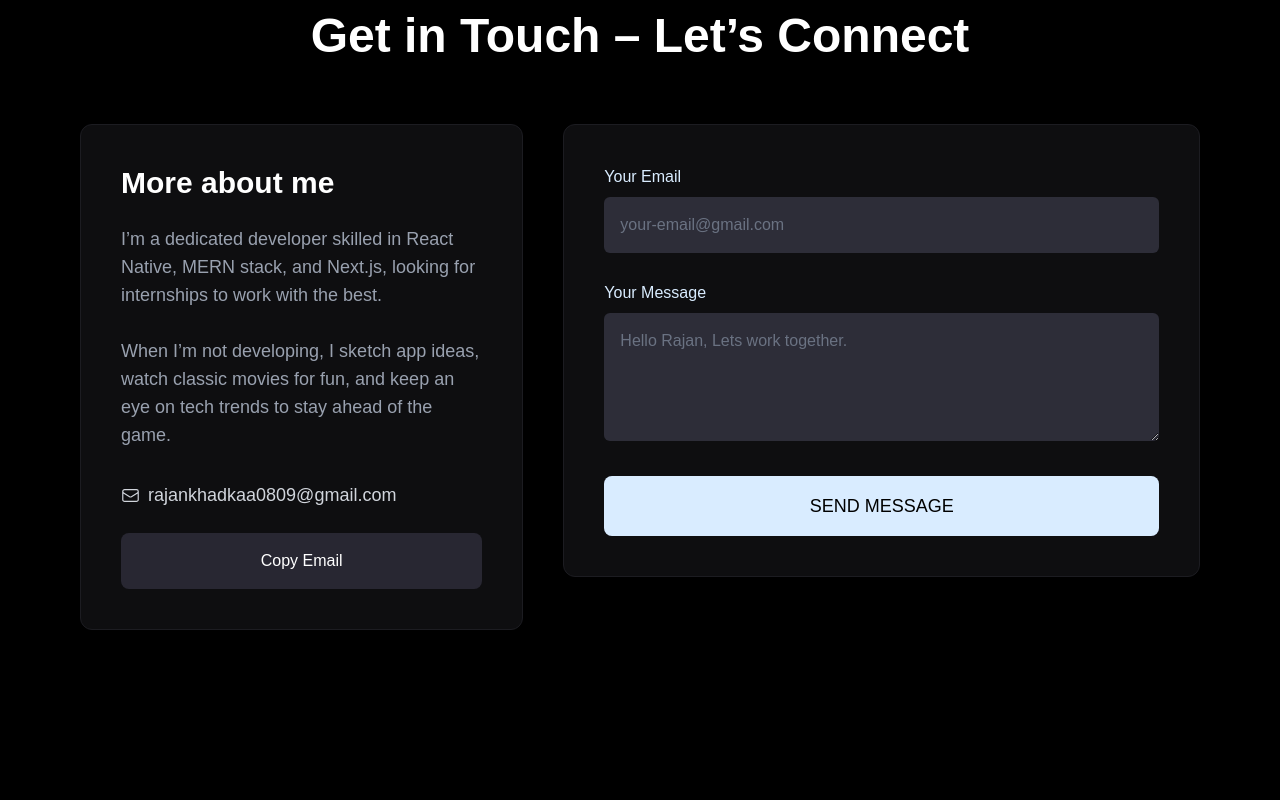
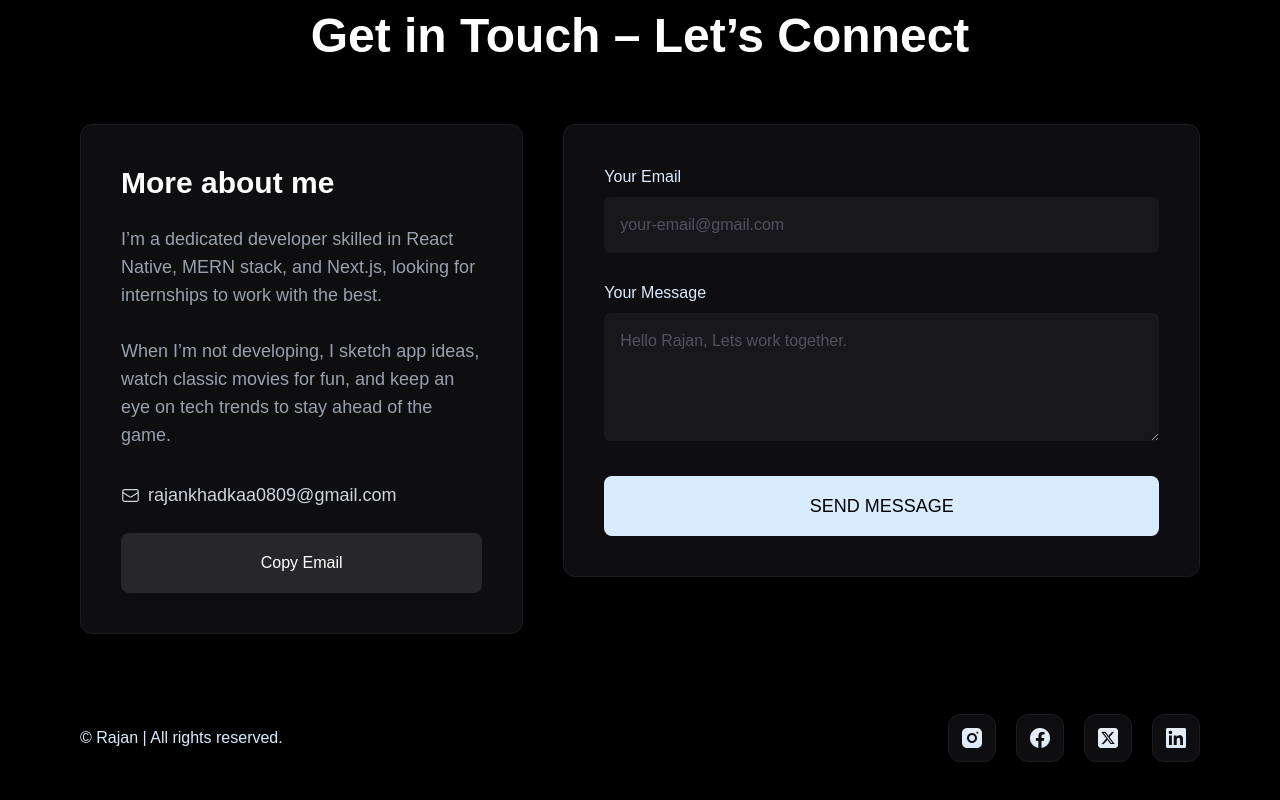
Before and after one commit to rajan-khadkaa/portfolio-v2-2025, a React (Vite) app: page / in a window 1280 px wide. Shown: the part 4898-5698 px from the top of the page. Before the commit the page ends 5528 px from the top, so only its background shows below. Built offline with nearby package versions, Linux system fonts and the light colour scheme; no server answers; a web font is replaced by a local one.

Commit message:
contact section edit and footer added

```diff
--- a/package.json
+++ b/package.json
@@ -10,6 +10,7 @@
     "preview": "vite preview"
   },
   "dependencies": {
+    "@emailjs/browser": "^4.4.1",
     "@gsap/react": "^2.1.2",
     "@heroicons/react": "^2.2.0",
     "@react-three/drei": "^10.0.6",
--- a/src/App.jsx
+++ b/src/App.jsx
@@ -7,6 +7,7 @@ import Skills from "./sections/Skills";
 import Contact from "./sections/Contact";
 // import Scene from "./components/Scene";
 import HeroTexts from "./components/HeroTexts";
+import Footer from "./sections/Footer";
 
 const App = () => {
   const [show, setShow] = useState(true);
@@ -26,6 +27,7 @@ const App = () => {
       <Workprocess />
       <Skills />
       <Contact />
+      <Footer />
     </div>
   );
 };
--- a/src/components/BentoLink.jsx
+++ b/src/components/BentoLink.jsx
@@ -1,10 +1,7 @@
-import React, { useEffect } from "react";
+import React from "react";
 import { FaArrowUp, FaGithub } from "react-icons/fa6";
 
 const BentoLink = ({ github, demo, hover, gitlink }) => {
-  useEffect(() => {
-    console.log("received boolean: ", gitlink);
-  }, []);
   return (
     <div className="top-icons-div  flex gap-2 justify-center items-center absolute z-20 p-3 bg-black right-0 top-0 rounded-bl-4xl  ">
       {gitlink && (
--- a/src/constants/index.js
+++ b/src/constants/index.js
@@ -360,18 +360,22 @@ const socialImgs = [
   {
     name: "insta",
     imgPath: "/images/insta.png",
+    url: "https://www.instagram.com",
   },
   {
     name: "fb",
     imgPath: "/images/fb.png",
+    url: "https://www.facebook.com",
   },
   {
     name: "x",
     imgPath: "/images/x.png",
+    url: "https://www.x.com",
   },
   {
     name: "linkedin",
     imgPath: "/images/linkedin.png",
+    url: "https://www.linkedin.com",
   },
 ];
 
--- a/src/sections/Contact.jsx
+++ b/src/sections/Contact.jsx
@@ -2,6 +2,7 @@ import React, { useRef, useState } from "react";
 import TitleHeader from "../components/TitleHeader";
 import profImage from "/images/profile/profile.png";
 import { EnvelopeIcon, HomeIcon } from "@heroicons/react/24/outline";
+import emailjs from "@emailjs/browser";
 
 const Contact = () => {
   const formRef = useRef(null);
@@ -27,7 +28,21 @@ const Contact = () => {
 
   const handleSubmit = async (e) => {
     e.preventDefault();
-    setLoading(true); // Show loading state
+    setLoading(true);
+    try {
+      await emailjs.sendForm(
+        import.meta.env.VITE_APP_EMAILJS_SERVICE_ID,
+        import.meta.env.VITE_APP_EMAILJS_TEMPLATE_ID,
+        formRef.current,
+        import.meta.env.VITE_APP_EMAILJS_PUBLIC_KEY
+      );
+      setForm({ email: "", message: "" });
+      alert("Email sent successfully.");
+    } catch (error) {
+      console.log("EmailJS Error: ", error);
+    } finally {
+      setLoading(false);
+    }
   };
   return (
     <section id="contact" className="flex-center section-padding">
@@ -68,8 +83,8 @@ const Contact = () => {
                 </div>
               </div>
               <button className="w-full mt-6" onClick={handleEmailCopy}>
-                <div className="px-4 py-4 rounded-lg bg-black-200 hover:bg-gray-700 flex justify-center items-center relative cursor-pointer overflow-hidden group ">
-                  <div className="bg-circle" />
+                <div className="px-4 py-4 rounded-lg border-2 border-zinc-800 hover:border-zinc-700  bg-zinc-800 hover:bg-zinc-700 transition-colors duration-200 flex justify-center items-center relative cursor-pointer overflow-hidden group ">
+                  {/* <div className="bg-circle" /> */}
                   <p className="text">
                     {copied ? "Email Copied!" : "Copy Email"}
                   </p>
@@ -94,7 +109,7 @@ const Contact = () => {
                 <div>
                   <label htmlFor="email">Your Email</label>
                   <input
-                    className="placeholder-gray-500 "
+                    className="placeholder-zinc-600 bg-zinc-900"
                     type="email"
                     id="email"
                     name="email"
@@ -108,7 +123,7 @@ const Contact = () => {
                 <div>
                   <label htmlFor="message">Your Message</label>
                   <textarea
-                    className="placeholder-gray-500 "
+                    className="placeholder-zinc-600 bg-zinc-900"
                     id="message"
                     name="message"
                     value={form.message}
@@ -119,7 +134,7 @@ const Contact = () => {
                   />
                 </div>
 
-                <button type="submit">
+                <button type="submit" disabled={loading}>
                   <div className="cta-button group">
                     <div className="bg-circle" />
                     <p className="text">
--- /dev/null
+++ b/src/sections/Footer.jsx
@@ -0,0 +1,34 @@
+import React from "react";
+import { socialImgs } from "../constants";
+import { ArrowUpIcon } from "@heroicons/react/16/solid";
+
+const Footer = () => {
+  return (
+    <footer className="footer">
+      <div className="flex-wrap w-full flex justify-between">
+        {/* <div className="footer-container border-2"> */}
+        <div className="flex items-center justify-center md:justify-baseline min-w-fit">
+          <p>©{new Date().getFullYear} Rajan | All rights reserved.</p>
+        </div>
+        <div className="socials min-w-fit">
+          {socialImgs.map((img) => (
+            <a key={img.url} className="icon" target="_blank" href={img.url}>
+              <img src={img.imgPath} alt="social icons" />
+            </a>
+          ))}
+        </div>
+
+        {/* <div className="flex items-center justify-end min-w-fit border-2">
+          <a
+            className="bg-zinc-900 flex flex-row items-center gap-2 p-5 rounded-full w-fit"
+            href="#home"
+          >
+            <ArrowUpIcon className="size-6" />
+          </a>
+        </div> */}
+      </div>
+    </footer>
+  );
+};
+
+export default Footer;
```
Also changed, not shown: 2 other files (tests, documents, lock files or other folders).
